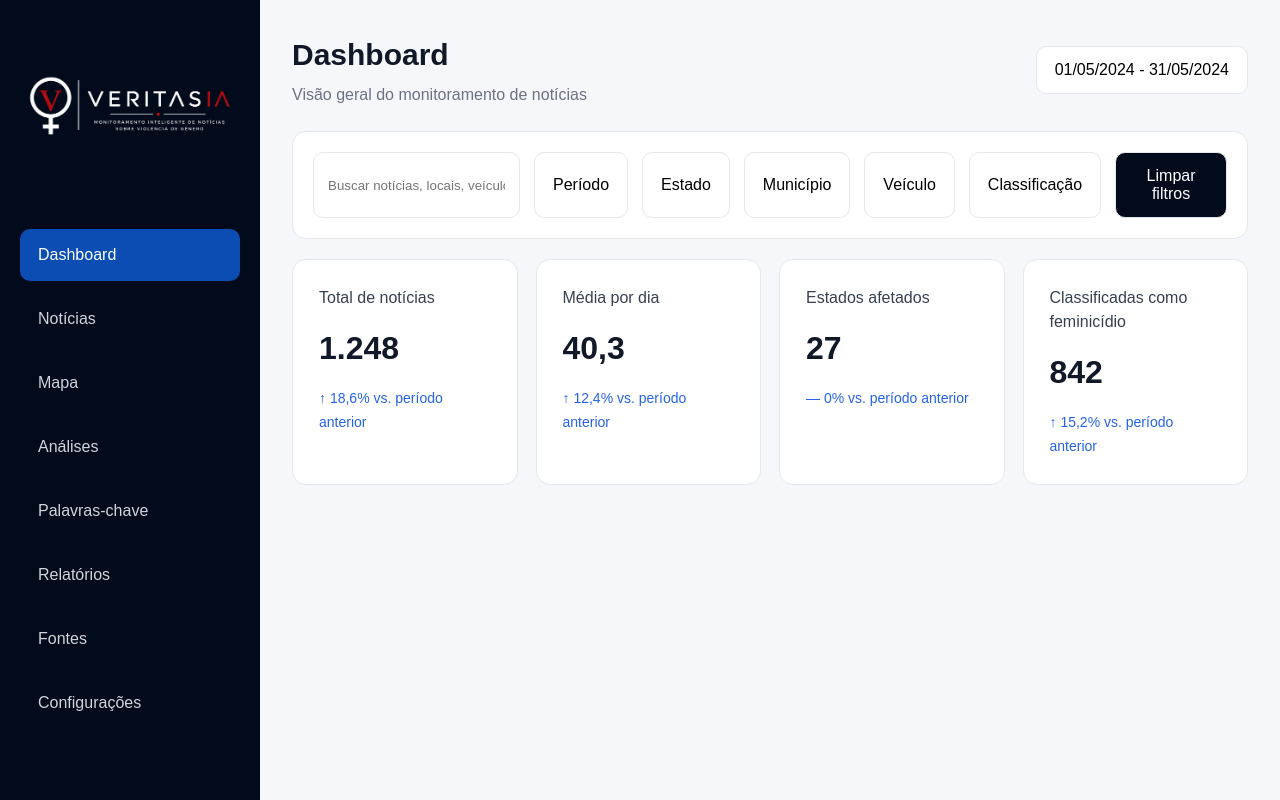
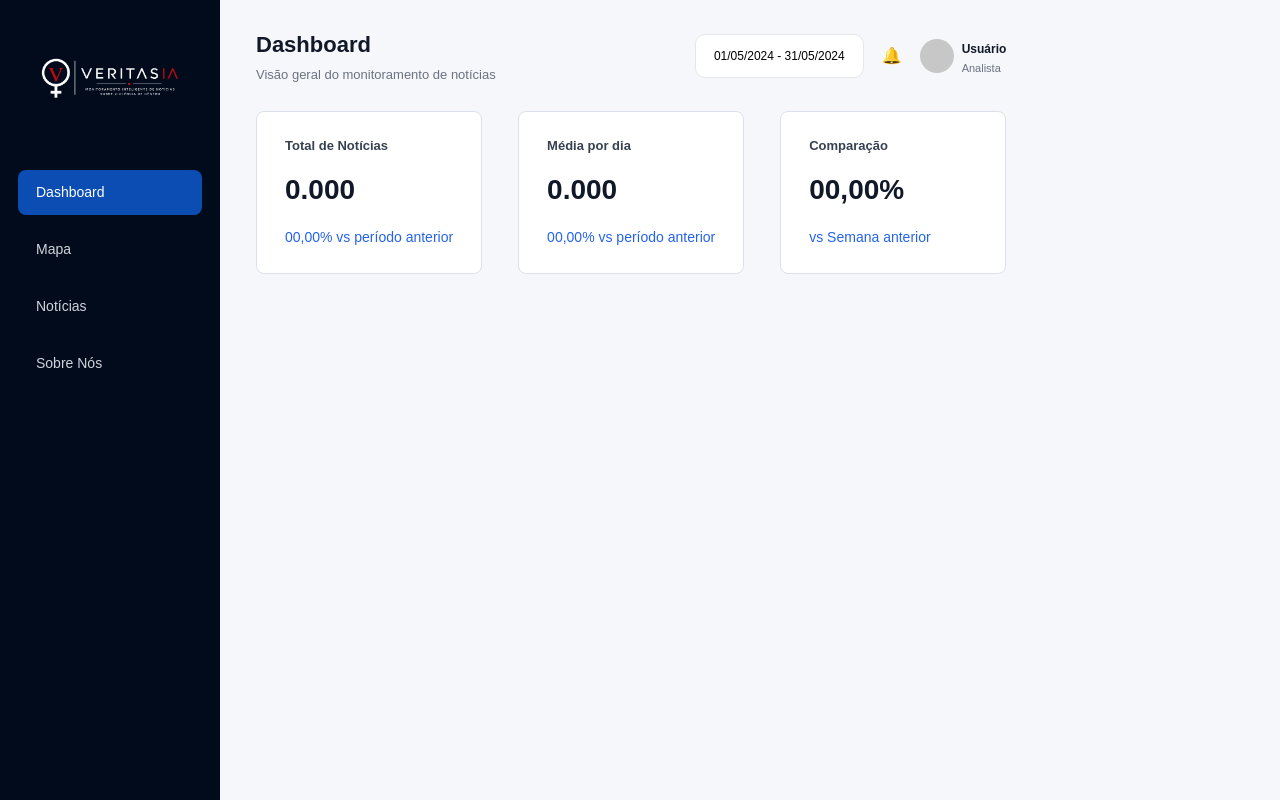
Before and after one commit to unb-mds/2026-2-Squad03, a React (Vite) app in the folder Frontend/: page / in a window 1280 px wide. Built offline with nearby package versions, Linux system fonts and the light colour scheme.

Commit message:
feat: atualiza layout inicial do dashboard frontend

```diff
--- a/Frontend/src/App.css
+++ b/Frontend/src/App.css
@@ -125,3 +125,110 @@ body {
   color: #2563eb;
   font-size: 14px;
 }
+.sidebar {
+  width: 220px;
+  background: #020b1c;
+  color: white;
+  padding: 28px 18px;
+}
+
+.sidebar-logo {
+  width: 150px;
+  display: block;
+  margin: 0 auto 42px;
+}
+
+.menu a {
+  padding: 12px 18px;
+  border-radius: 8px;
+  color: #d1d5db;
+  cursor: pointer;
+  font-size: 14px;
+}
+
+.content {
+  flex: 1;
+  padding: 28px 36px;
+}
+
+.header {
+  display: flex;
+  justify-content: space-between;
+  align-items: center;
+  margin-bottom: 26px;
+}
+
+.header h2 {
+  font-size: 22px;
+}
+
+.header p {
+  color: #6b7280;
+  margin-top: 4px;
+  font-size: 13px;
+}
+
+.header-actions {
+  display: flex;
+  align-items: center;
+  gap: 18px;
+}
+
+.date-button {
+  border: 1px solid #e5e7eb;
+  background: white;
+  padding: 10px 16px;
+  border-radius: 8px;
+  font-size: 12px;
+}
+
+.bell {
+  font-size: 16px;
+}
+
+.user-box {
+  display: flex;
+  align-items: center;
+  gap: 8px;
+}
+
+.user-box strong {
+  font-size: 12px;
+}
+
+.user-box p {
+  font-size: 11px;
+  margin: 0;
+}
+
+.avatar {
+  width: 34px;
+  height: 34px;
+  border-radius: 50%;
+  background: #c7c7c7;
+}
+
+.cards {
+  display: grid;
+  grid-template-columns: repeat(3, 1fr);
+  gap: 36px;
+  max-width: 850px;
+  margin: 0 auto 28px;
+}
+
+.card {
+  background: white;
+  padding: 24px 28px;
+  border-radius: 8px;
+  border: 1px solid #dbe1ea;
+  min-height: 120px;
+}
+
+.card p {
+  font-size: 13px;
+  font-weight: 600;
+}
+
+.card h3 {
+  font-size: 28px;
+}
--- a/Frontend/src/App.jsx
+++ b/Frontend/src/App.jsx
@@ -5,27 +5,19 @@ import Sidebar from "./components/Sidebar";
 function App() {
   const stats = [
     {
-      title: "Total de notícias",
-      value: "1.248",
-      description: "↑ 18,6% vs. período anterior",
+      title: "Total de Notícias",
+      value: "0.000",
+      description: "00,00% vs período anterior",
     },
-
     {
       title: "Média por dia",
-      value: "40,3",
-      description: "↑ 12,4% vs. período anterior",
+      value: "0.000",
+      description: "00,00% vs período anterior",
     },
-
     {
-      title: "Estados afetados",
-      value: "27",
-      description: "— 0% vs. período anterior",
-    },
-
-    {
-      title: "Classificadas como feminicídio",
-      value: "842",
-      description: "↑ 15,2% vs. período anterior",
+      title: "Comparação",
+      value: "00,00%",
+      description: "vs Semana anterior",
     },
   ];
 
@@ -40,18 +32,19 @@ function App() {
             <p>Visão geral do monitoramento de notícias</p>
           </div>
 
-          <button>01/05/2024 - 31/05/2024</button>
+          <div className="header-actions">
+            <button className="date-button">01/05/2024 - 31/05/2024</button>
+            <span className="bell">🔔</span>
+
+            <div className="user-box">
+              <div className="avatar"></div>
+              <div>
+                <strong>Usuário</strong>
+                <p>Analista</p>
+              </div>
+            </div>
+          </div>
         </header>
-
-        <section className="filters">
-          <input placeholder="Buscar notícias, locais, veículos..." />
-          <button>Período</button>
-          <button>Estado</button>
-          <button>Município</button>
-          <button>Veículo</button>
-          <button>Classificação</button>
-          <button className="dark">Limpar filtros</button>
-        </section>
 
         <section className="cards">
           {stats.map((stat, index) => (
--- a/Frontend/src/components/Sidebar.jsx
+++ b/Frontend/src/components/Sidebar.jsx
@@ -1,19 +1,15 @@
-import logo from "../assets/logo.png";
+import logoVeritas from "../assets/logo.png";
 
 function Sidebar() {
   return (
     <aside className="sidebar">
-      <img className="sidebar-logo" src={logo} alt="Logo Veritas IA" />
+      <img className="sidebar-logo" src={logoVeritas} alt="Logo Veritas IA" />
 
       <nav className="menu">
         <a className="active">Dashboard</a>
+        <a>Mapa</a>
         <a>Notícias</a>
-        <a>Mapa</a>
-        <a>Análises</a>
-        <a>Palavras-chave</a>
-        <a>Relatórios</a>
-        <a>Fontes</a>
-        <a>Configurações</a>
+        <a>Sobre Nós</a>
       </nav>
     </aside>
   );
```
Also changed, not shown: Frontend/src/pages/Cadastro.jsx (added), Frontend/src/pages/Dashboard.jsx (added), Frontend/src/pages/Home.jsx (added), Frontend/src/pages/Login.jsx (added), 8 other files (tests, documents, lock files or other folders).
